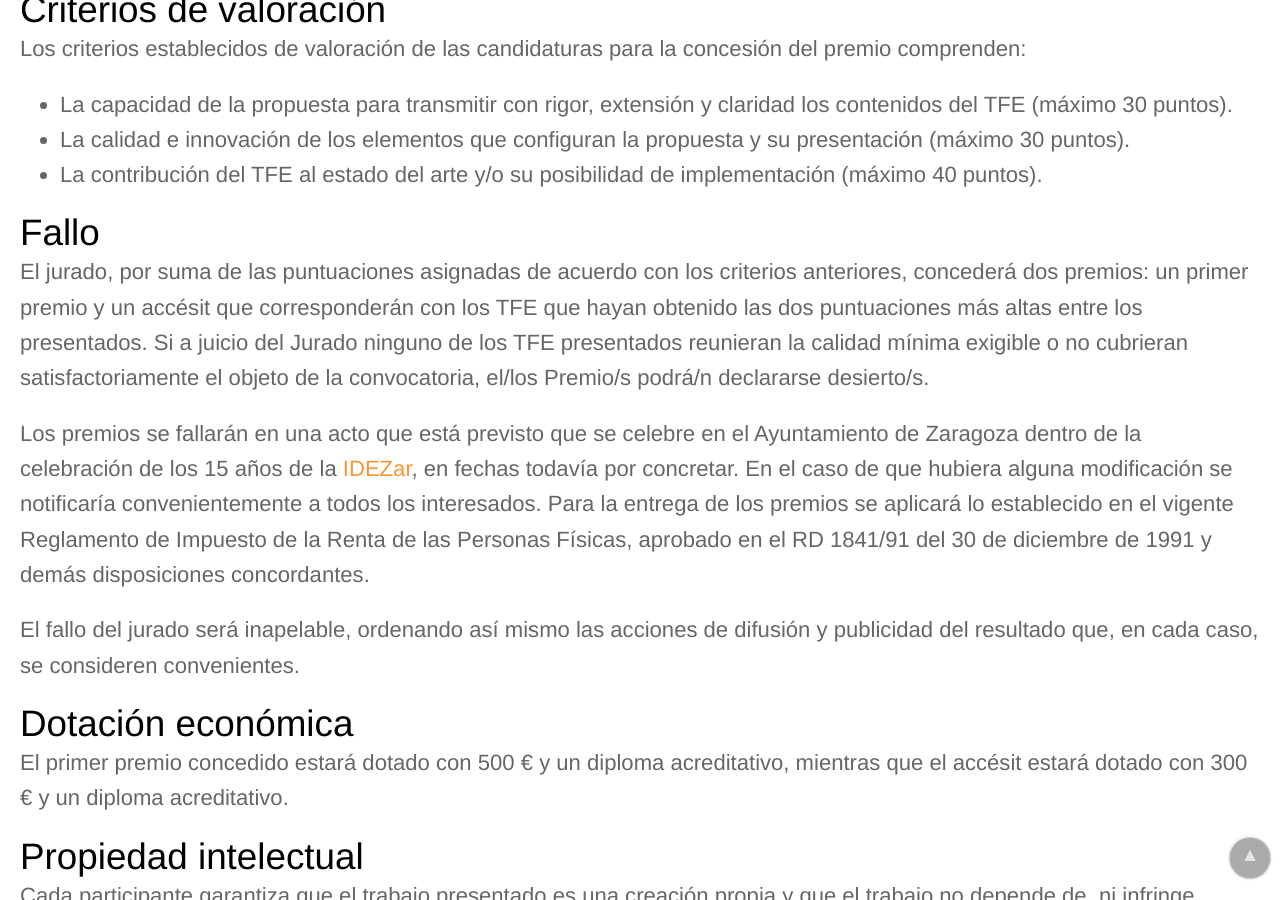
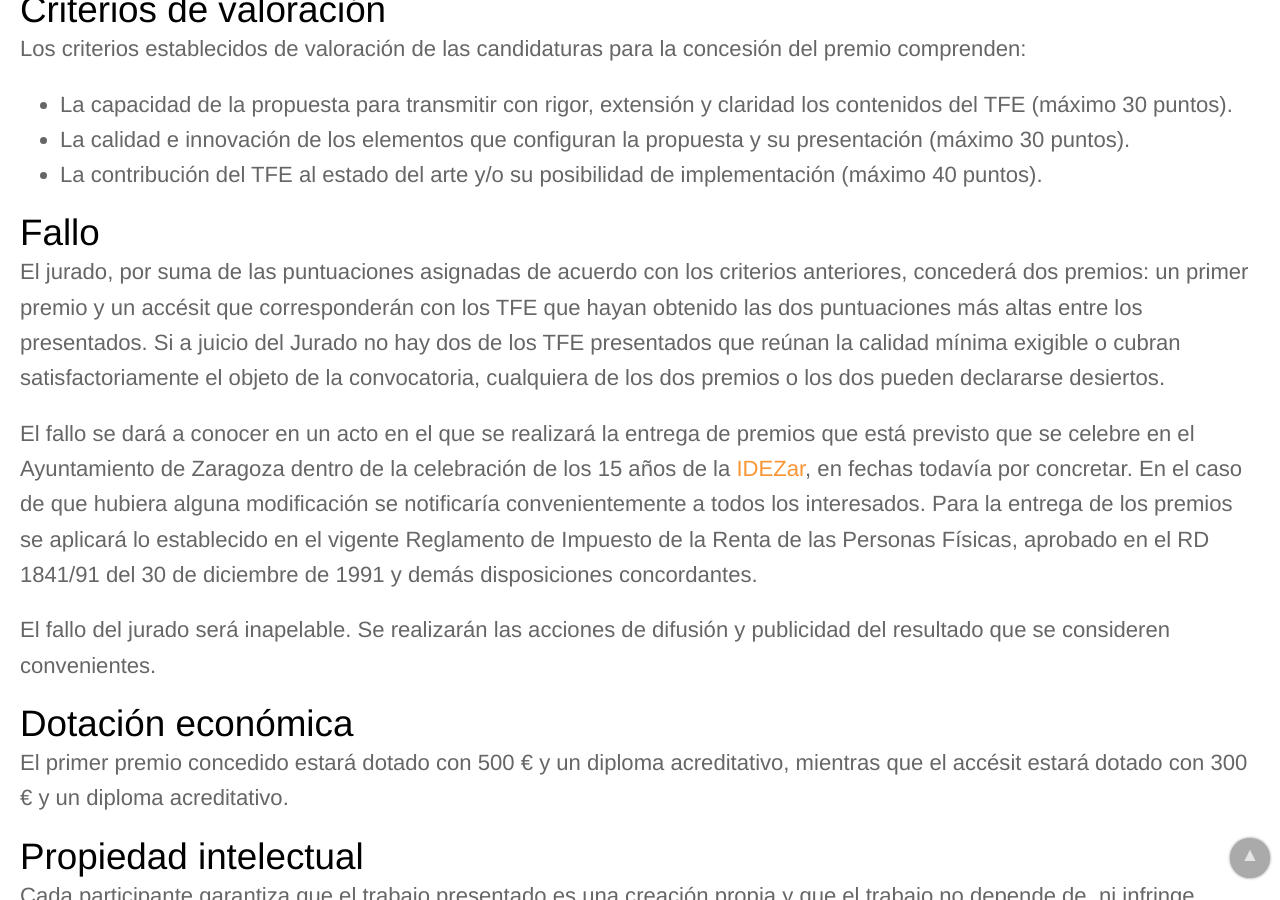
Before and after one commit to IAAA-Lab/IAAA-Lab.github.io, a Jekyll site: the page built from _posts/2019-02-15-tercera-ed-premios-pedro-muro-tfe.md, in a window 1280 px wide and 900 px high, scrolled down 2350 px. Built offline with Jekyll 4.4.1, drawn with Linux system fonts in a browser that asks for light colours.

Commit message:
Update 2019-02-15-tercera-ed-premios-pedro-muro-tfe.md

```diff
--- a/_posts/2019-02-15-tercera-ed-premios-pedro-muro-tfe.md
+++ b/_posts/2019-02-15-tercera-ed-premios-pedro-muro-tfe.md
@@ -44,11 +44,11 @@ Los criterios establecidos de valoración de las candidaturas para la concesión
 - La contribución del TFE al estado del arte y/o su posibilidad de implementación (máximo 40 puntos).
 
 # Fallo
-El jurado, por suma de las puntuaciones asignadas de acuerdo con los criterios anteriores, concederá dos premios: un primer premio y un accésit que corresponderán con los TFE que hayan obtenido las dos puntuaciones más altas entre los presentados. Si a juicio del Jurado ninguno de los TFE presentados reunieran la calidad mínima exigible o no cubrieran satisfactoriamente el objeto de la convocatoria, el/los Premio/s podrá/n declararse desierto/s.
+El jurado, por suma de las puntuaciones asignadas de acuerdo con los criterios anteriores, concederá dos premios: un primer premio y un accésit que corresponderán con los TFE que hayan obtenido las dos puntuaciones más altas entre los presentados. Si a juicio del Jurado no hay dos de los TFE presentados que reúnan la calidad mínima exigible o cubran satisfactoriamente el objeto de la convocatoria, cualquiera de los dos premios o los dos pueden declararse desiertos.
 
-Los premios se fallarán en una acto que está previsto que se celebre en el Ayuntamiento de Zaragoza dentro de la celebración de los 15 años de la [IDEZar](https://www.zaragoza.es/ciudad/idezar), en fechas todavía por concretar. En el caso de que hubiera alguna modificación se notificaría convenientemente a todos los interesados. Para la entrega de los premios se aplicará lo establecido en el vigente Reglamento de Impuesto de la Renta de las Personas Físicas, aprobado en el RD 1841/91 del 30 de diciembre de 1991 y demás disposiciones concordantes.
+El fallo se dará a conocer en un acto en el que se realizará la entrega de premios que está previsto que se celebre en el Ayuntamiento de Zaragoza dentro de la celebración de los 15 años de la [IDEZar](https://www.zaragoza.es/ciudad/idezar), en fechas todavía por concretar. En el caso de que hubiera alguna modificación se notificaría convenientemente a todos los interesados. Para la entrega de los premios se aplicará lo establecido en el vigente Reglamento de Impuesto de la Renta de las Personas Físicas, aprobado en el RD 1841/91 del 30 de diciembre de 1991 y demás disposiciones concordantes.
 
-El fallo del jurado será inapelable, ordenando así mismo las acciones de difusión y publicidad del resultado que, en cada caso, se consideren convenientes.
+El fallo del jurado será inapelable. Se realizarán las acciones de difusión y publicidad del resultado que se consideren convenientes.
 
 # Dotación económica
 El primer premio concedido estará dotado con 500 € y un diploma acreditativo, mientras que el accésit estará dotado con 300 € y un diploma acreditativo.
```
